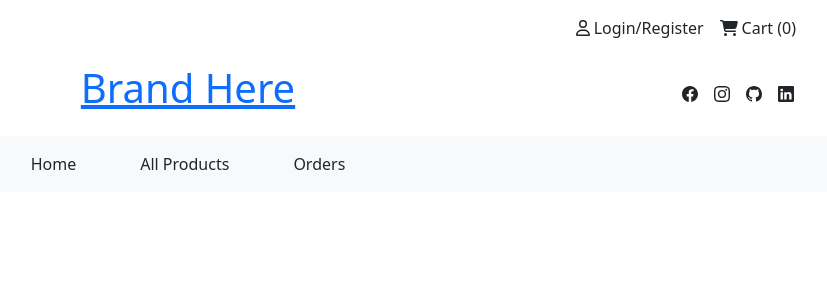
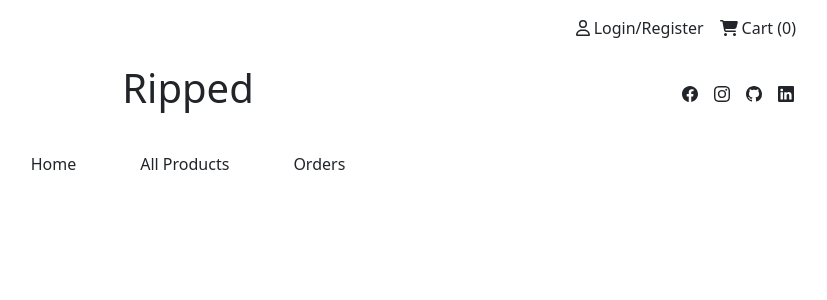
Before and after one commit to HelloRave/Project-3-React, a React (Create React App) app in the folder project-03/: page / in a window 1280 px wide. Shown: the top 300 px of the page, without its empty margins (452-1279 px from the left). Built offline with nearby package versions, Linux system fonts and the light colour scheme; no server answers.

Commit message:
Improved styling for navbar and product listing

```diff
--- a/project-03/src/components/Navbar.js
+++ b/project-03/src/components/Navbar.js
@@ -53,9 +53,9 @@ export default function Navbar() {
             </div>
 
             <div className="d-flex justify-content-center align-items-center my-3">
-                <a style={{ textAlign: "center" }} className='mx-auto'>
-                    <h1>Brand Here</h1>
-                </a>
+                <Link to='/' style={{ textAlign: "center" }} className='mx-auto text-decoration-none text-reset'>
+                    <h1>Ripped</h1>
+                </Link>
                 <div style={{ right: "26px" }} className='d-none d-md-block position-absolute'>
                     <Facebook className="mx-2" />
                     <Instagram className="mx-2" />
@@ -64,7 +64,7 @@ export default function Navbar() {
                 </div>
             </div>
 
-            <nav className="navbar navbar-expand-lg navbar-light bg-light">
+            <nav className="navbar navbar-expand-lg">
                 <div className="container-fluid">
                     <button className="navbar-toggler ms-auto" type="button" data-bs-toggle="collapse" data-bs-target="#navbarSupportedContent" aria-controls="navbarSupportedContent" aria-expanded="false" aria-label="Toggle navigation">
                         <span className="navbar-toggler-icon"></span>
@@ -72,7 +72,7 @@ export default function Navbar() {
                     <div className="collapse navbar-collapse" id="navbarSupportedContent">
                         <ul className="navbar-nav mx-auto mb-2 mb-lg-0">
                             <li className="nav-item mx-4">
-                                <Link to='/' className="nav-link active text-decoration-none text-reset text-center" aria-current="page">
+                                <Link to='/' className="nav-link text-decoration-none text-reset text-center">
                                     Home
                                 </Link>
                             </li>
--- a/project-03/src/components/ProductListing.js
+++ b/project-03/src/components/ProductListing.js
@@ -22,7 +22,7 @@ export default function ProductListing() {
     return (
         <Fragment>
             <div className="container-fluid mt-4">
-                <div className="row px-4">
+                <div className="row px-4 gy-4">
                     <div className="col-12 col-sm-4 col-md-3">
                         <div className="container">
                             <div className="mb-3">
```
